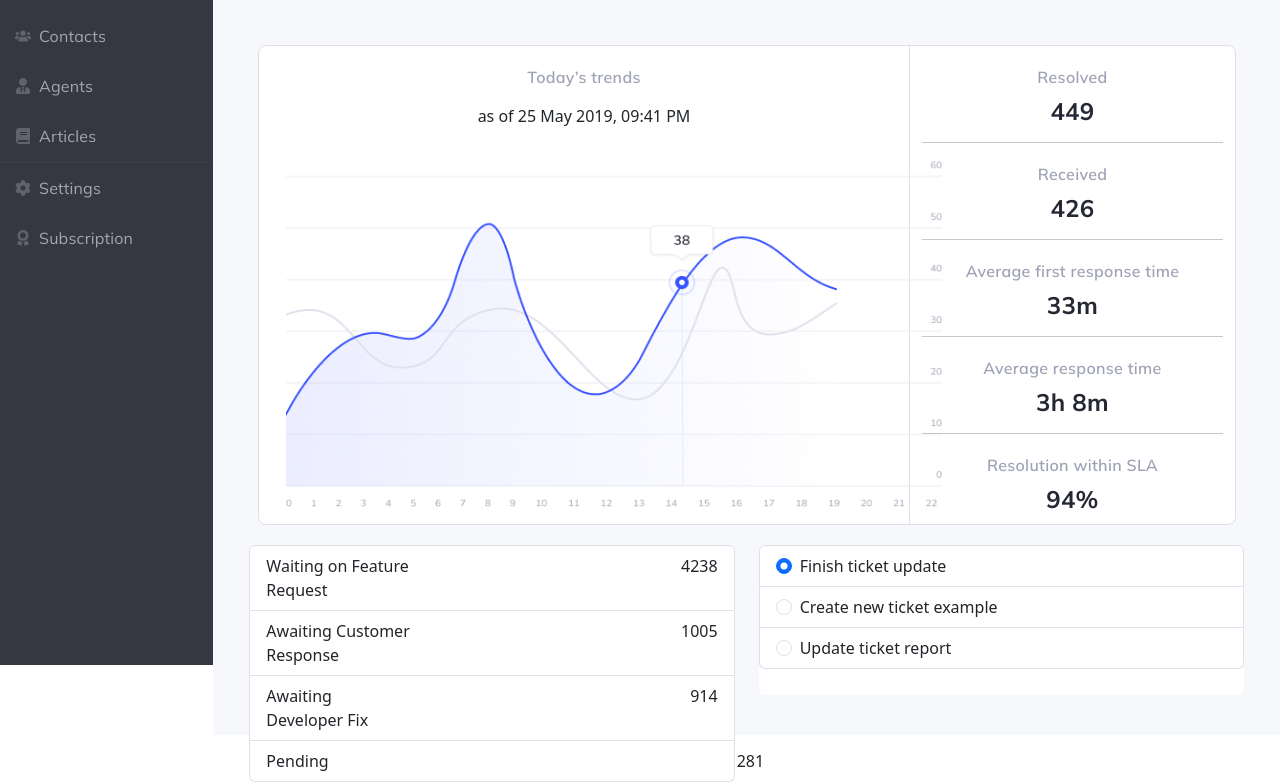
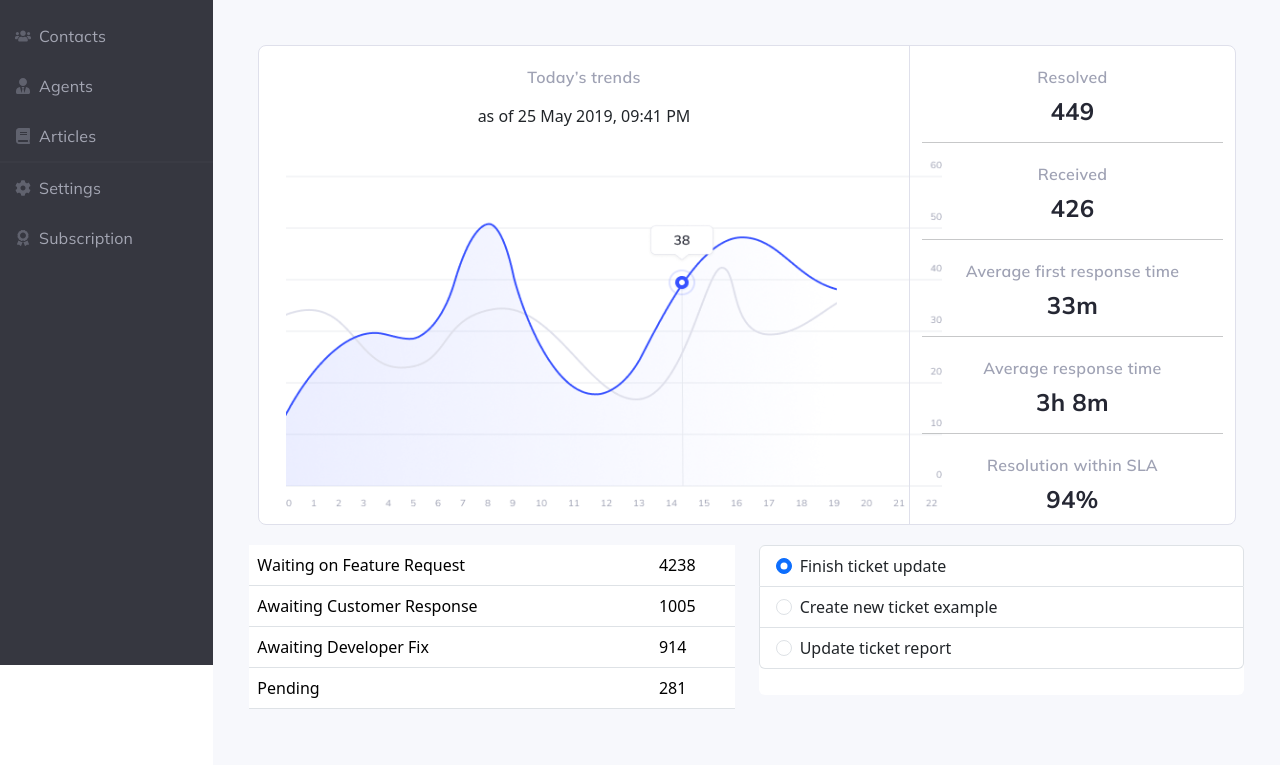
Before and after one commit to PouyanTaheri/bootsrap, a website: page public/index.html in a window 1280 px wide. Shown: the part 255-1037 px from the top of the page. Drawn offline with nearby package versions, Linux system fonts and the light colour scheme; a web font is replaced by a local one.

Commit message:
Update index.html

```diff
--- a/public/index.html
+++ b/public/index.html
@@ -280,28 +280,36 @@
                </div>
             </div>
          </div>
+
          <!-- List section-------------------------------- -->
-         <div class="container">
+         <div class="container listSection">
             <div class="row">
                <div class="col-md-6 ThirdSec">
-                  <div class="list-group USTickets">
-                     <label class="list-group-item d-flex gap-2">
-                     <span style="text-align: left;">Waiting on Feature Request</span>
-                     <span style="margin-left: 250px;">4238</span>
-                     </label>
-                     <label class="list-group-item d-flex gap-2">
-                     <span>Awaiting Customer Response</span>
-                     <span style="margin-left: 240px;">1005</span>
-                     </label>
-                     <label class="list-group-item d-flex gap-2">
-                     <span>Awaiting Developer Fix</span>
-                     <span style="margin-left: 295px;">914</span>
-                     </label>
-                     <label class="list-group-item d-flex gap-2">
-                     <span>Pending</span>
-                     <span style="margin-left: 400px;">281</span>
-                     </label>
-                  </div>
+
+                <table class="table">
+                  <thead>
+                <tr>
+                  <td colspan="2">Waiting on Feature Request</td>
+                  <th scope="row"></th>
+                  <td>4238</td>
+                </tr>
+                <tr>
+                  <td colspan="2">Awaiting Customer Response</td>
+                  <th scope="row"></th>
+                  <td>1005</td>
+                </tr>
+                <tr>
+                  <td colspan="2">Awaiting Developer Fix</td>
+                  <th scope="row"></th>
+                  <td>914</td>
+                </tr>
+                <tr>
+                  <td colspan="2">Pending</td>
+                  <th scope="row"></th>
+                  <td>281</td>
+                </tr>
+              </tbody>
+            </table>
                </div>
                <div class="col-md-6">
                   <div class="list-group Tasks">
@@ -321,6 +329,7 @@
                </div>
             </div>
          </div>
+
       </main>
       <script src="https://cdn.jsdelivr.net/npm/bootstrap@5.3.2/dist/js/bootstrap.bundle.min.js" integrity="sha384-C6RzsynM9kWDrMNeT87bh95OGNyZPhcTNXj1NW7RuBCsyN/o0jlpcV8Qyq46cDfL" crossorigin="anonymous"></script>
    </body>
```
